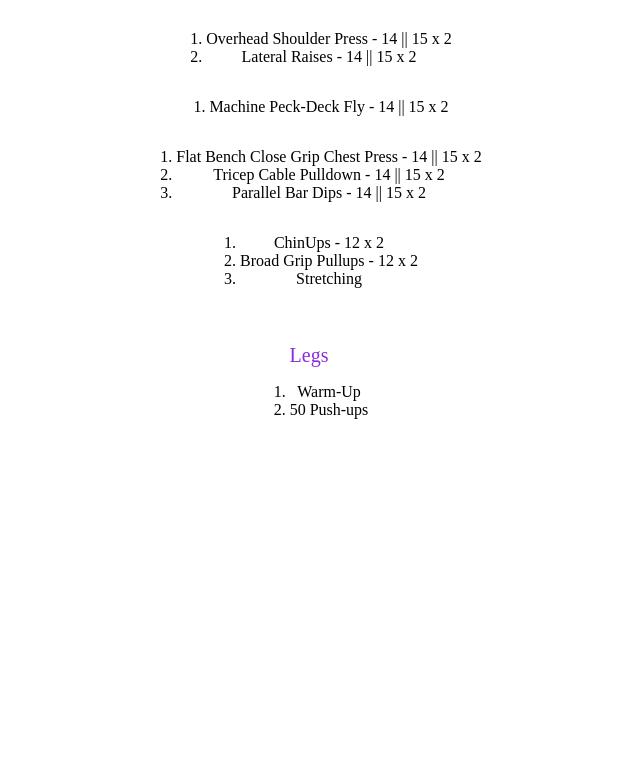
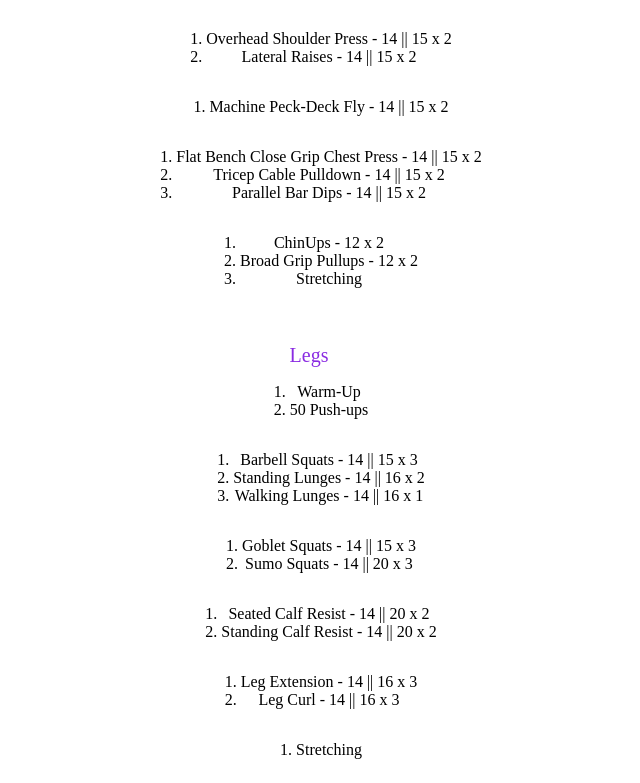
Before and after one commit to IlIIIlIIIlIlIlI/workout-plan, a React (Create React App) app: page / in a window 1280 px wide. Shown: the part 677-1460 px from the top of the page, without its empty margins (331-971 px from the left). Before the commit the page ends 1120 px from the top, so only its background shows below. Built offline with nearby package versions, Linux system fonts and the light colour scheme.

Commit message:
new changes

```diff
--- a/src/Legs/Legs.tsx
+++ b/src/Legs/Legs.tsx
@@ -9,6 +9,31 @@ function Legs() {
         <li>Warm-Up</li>
         <li>50 Push-ups</li>
       </ol>
+
+      <ol>
+        <li>Barbell Squats - 14 || 15 x 3</li>
+        <li>Standing Lunges - 14 || 16 x 2</li>
+        <li>Walking Lunges - 14 || 16 x 1</li>
+      </ol>
+
+      <ol>
+        <li>Goblet Squats - 14 || 15 x 3</li>
+        <li>Sumo Squats - 14 || 20 x 3</li>
+      </ol>
+
+      <ol>
+        <li>Seated Calf Resist - 14 || 20 x 2</li>
+        <li>Standing Calf Resist - 14 || 20 x 2</li>
+      </ol>
+
+      <ol>
+        <li>Leg Extension - 14 || 16 x 3</li>
+        <li>Leg Curl - 14 || 16 x 3</li>
+      </ol>
+
+      <ol>
+        <li>Stretching</li>
+      </ol>
     </div>
   );
 }
```
